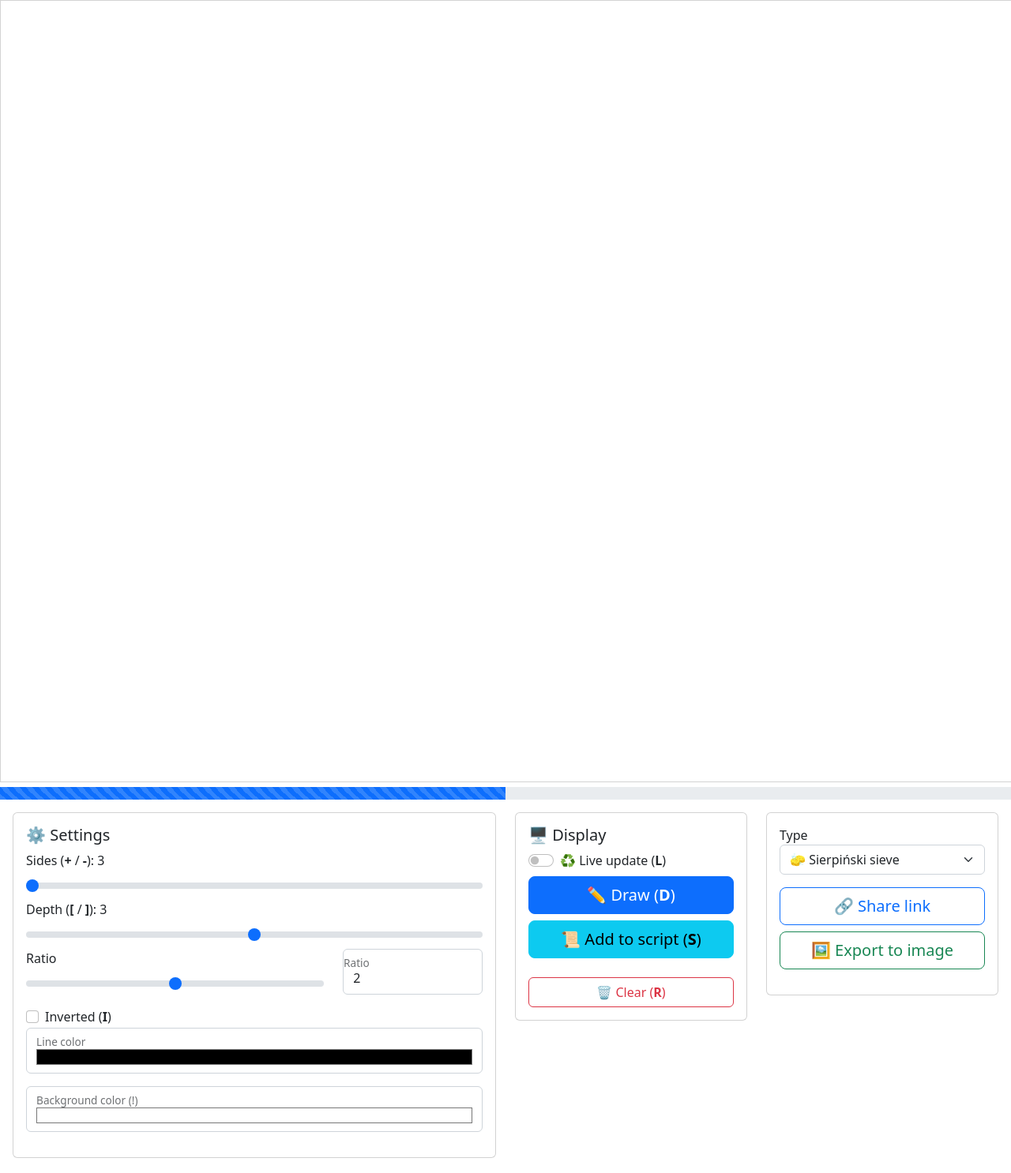
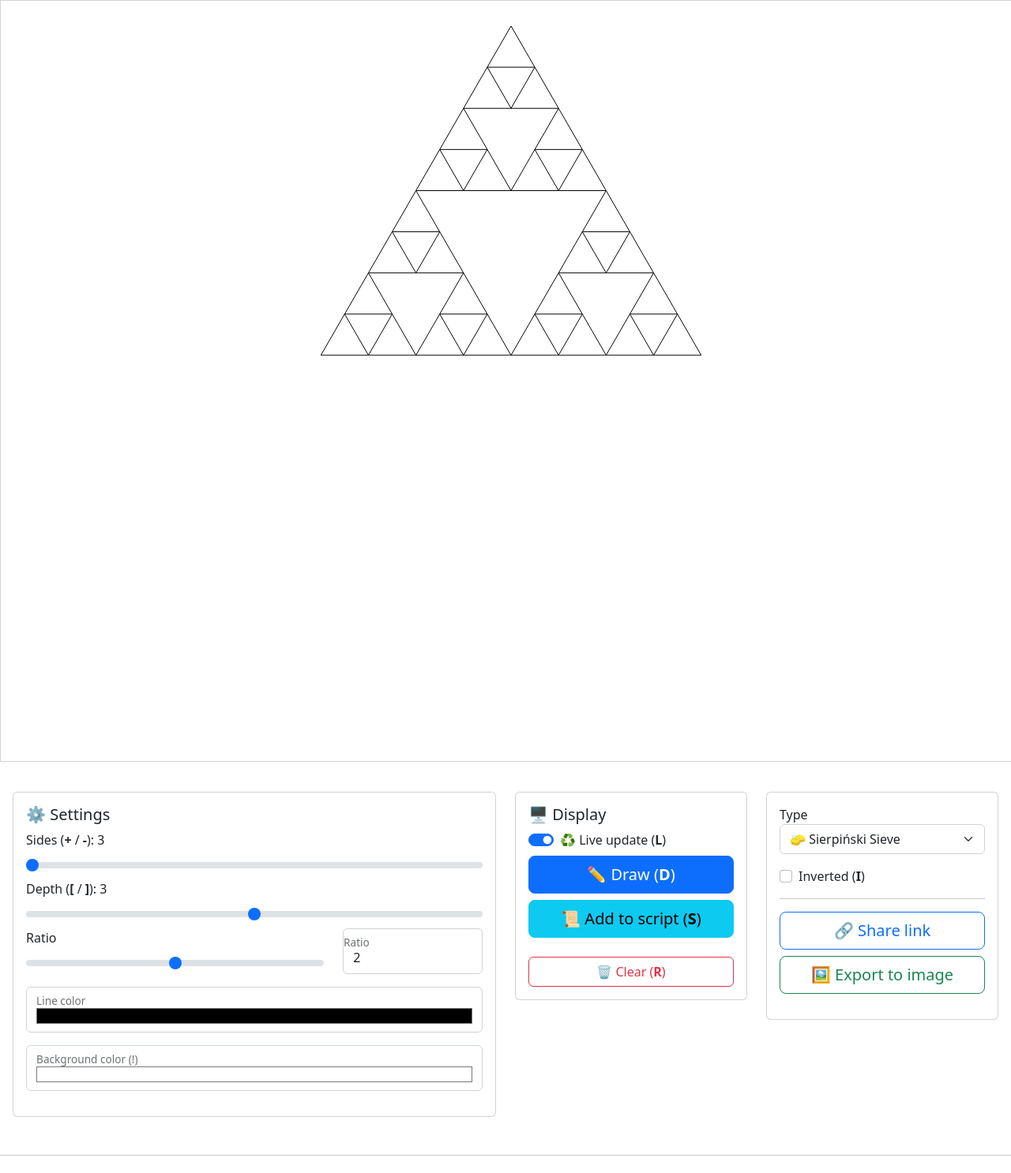
Before and after one commit to VeryBadFrags/fractals, a website built with Vite: page index.html in a window 1280 px wide. Shown: the top 1486 px of the page at 79% size. Built offline with nearby package versions, Linux system fonts and the light colour scheme.

Commit message:
Fix parsing error

```diff
--- a/index.html
+++ b/index.html
@@ -97,17 +97,6 @@
                   <label for="ratioRange">Ratio</label>
                 </div>
               </div>
-              <div class="form-check">
-                <input
-                  class="form-check-input"
-                  type="checkbox"
-                  value=""
-                  id="orientationCheck"
-                />
-                <label class="form-check-label" for="orientationCheck">
-                  Inverted (<b>I</b>)
-                </label>
-              </div>
               <div class="form-floating mb-3">
                 <input
                   type="color"
@@ -183,9 +172,21 @@
                   id="strategySelect"
                 >
                   <option value="koch">❄️ Koch</option>
-                  <option value="sierpinski" selected>🧽 Sierpiński sieve</option>
+                  <option value="sierpinski" selected>🧽 Sierpiński Sieve</option>
                 </select>
               </div>
+              <div class="form-check">
+                <input
+                  class="form-check-input"
+                  type="checkbox"
+                  value=""
+                  id="orientationCheck"
+                />
+                <label class="form-check-label" for="orientationCheck">
+                  Inverted (<b>I</b>)
+                </label>
+              </div>
+              <hr>
               <div class="d-grid gap-2 mb-3">
                 <button
                   type="button"
--- a/main.js
+++ b/main.js
@@ -352,6 +352,10 @@ initListeners();
 }
 
 function playScript(script) {
+  if(!script) {
+    draw();
+    return;
+  }
   liveUpdateCheck.checked = false;
   let splitScript = script.split("\n");
 
```
